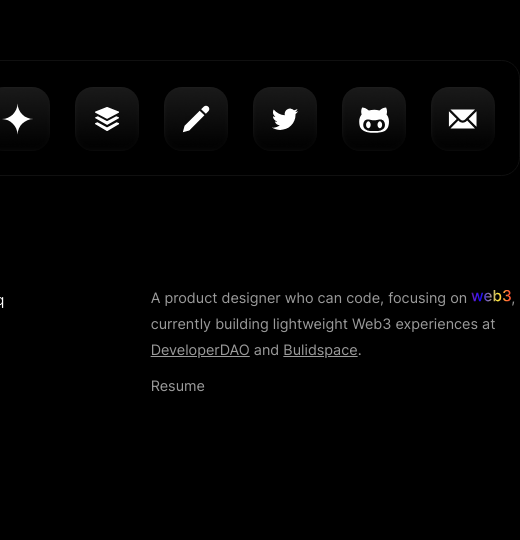
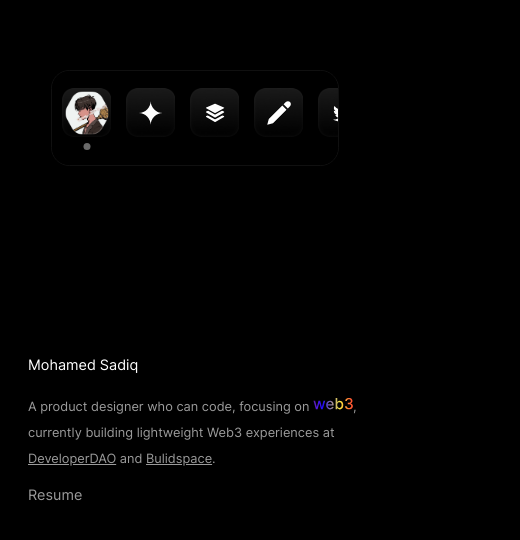
Before and after one commit to mohamedsadiq/Personal-website, a Next.js app: page / in a window 390 px wide. Shown: the part 304-844 px from the top of the page, 520 px wide, since content can reach past the window. Built offline with nearby package versions, Linux system fonts and the light colour scheme; no server answers.

Commit message:
resposive design

```diff
--- a/components/Header/index.js
+++ b/components/Header/index.js
@@ -2,9 +2,56 @@ import Link from 'next/link';
 import { useRouter } from 'next/router';
 import useSound from 'use-sound';
 import { motion } from "framer-motion"
-import { useState } from 'react';
+import { useState, useEffect } from 'react';
+import { useIsSmall } from '../hooks/utils'
+const Header = () => {
+  const isSmall = useIsSmall()
+  const header_hex = isSmall
+	? {
+    initial: {
+      border: "none",
+      width: "8rem",
+      opacity:1,
+      overflow: "hidden"
+    },
+    animate: {
+      width: "18rem",
+      border:"1px solid #101010",
+      opacity:1,
 
-const Header = () => {
+    },
+    hover:{
+     overflow:"visible",
+     transition: {
+      ease: "easeInOut",
+      duration: 0,
+      delay:0
+    }
+    }
+	  }
+	: {
+    initial: {
+      border: "none",
+      width: "6rem",
+      opacity:1,
+      overflow: "hidden"
+    },
+    animate: {
+      width: "41rem",
+      border:"1px solid #101010",
+      opacity:1,
+
+    },
+    hover:{
+     overflow:"visible",
+     transition: {
+      ease: "easeInOut",
+      duration: 0,
+      delay:0
+    }
+    }
+	  };
+
   // Sound hook
   const [play] = useSound("/sound.mp3");
   const [opacityContent, setOpacityContent] = useState("")
@@ -42,15 +89,16 @@ const Header = () => {
       zIndex: 100
     }
   }
-  const header_hex = {
+
+  const header_hexdd = {
     initial: {
       border: "none",
-      width: "118px",
+      width: "8rem",
       opacity:1,
       overflow: "hidden"
     },
     animate: {
-      width: "650px",
+      width: "41rem",
       border:"1px solid #101010",
       opacity:1,
 
--- /dev/null
+++ b/components/hooks/utils.js
@@ -0,0 +1,22 @@
+import { useState, useEffect } from 'react';
+
+export function useMediaQuery(query) {
+    const [matches, setMatches] = useState(false);
+
+    useEffect(() => {
+      const media = window.matchMedia(query);
+      if (media.matches !== matches) {
+        setMatches(media.matches);
+      }
+      const listener = () => {
+        setMatches(media.matches);
+      };
+      media.addListener(listener);
+      return () => media.removeListener(listener);
+    }, [matches, query]);
+
+    return matches;
+  }
+
+export const useIsSmall = () => useMediaQuery('(max-width: 480px)');
+export const useIsMedium = () => useMediaQuery('(max-width: 768px)');
--- a/pages/index.js
+++ b/pages/index.js
@@ -2,7 +2,7 @@ import Head from 'next/head'
 import Content from '../components/Content'
 export default function Home() {
   return (
-     <>
+     <div className="class_body">
       <Head>
         <title>Mohamed Sadiq</title>
         <meta name="description" content="Generated by create next app" />
@@ -11,6 +11,6 @@ export default function Home() {
       <main>
        <Content />
       </main>
-      </>
+      </div>
   )
 }
--- a/styles/globals.css
+++ b/styles/globals.css
@@ -2,6 +2,29 @@
   font-family: "Inter";
   src: url("../fonts/Inter-VariableFont_slnt,wght.ttf") format("truetype");
 }
+header::-webkit-scrollbar {
+  width: 12px;
+  width: 1px;
+  height: 3px;
+  padding: 10px;
+}
+
+header::-webkit-scrollbar-track {
+ background-color: #000;
+  border-radius: 10px;
+  width: 1px;
+
+}
+
+header::-webkit-scrollbar-thumb {
+  border-radius: 10px;
+  width: 1px;
+
+}
+body, #__next,.class_body{
+  height: 100vh;
+}
+
 html {
   scroll-behavior: smooth;
 }
@@ -68,6 +91,7 @@ header{
   transition: all 0.6s 0s ease-in-out;
 }
 .contents{
+
   -webkit-transition: all 0.1s 0s ease-in-out;
   -moz-transition: all 0.1s 0s ease-in-out;
   -o-transition: all 0.1s 0s ease-in-out;
@@ -196,7 +220,7 @@ header{
   line-height: 29px;
   font-family: "Inter";
   position: absolute;
-  width: 650px;
+  width: 41rem;
   top: 83%;
   left: 50%;
   transform: translate(-50%, -50%);
@@ -268,7 +292,7 @@ header{
   line-height: 29px;
     font-family: "Inter";
     position: absolute;
-    width: 650px;
+    /* width: 41rem; */
     top: 73%;
     left: 50%;
     transform: translate(-50%, -50%);
@@ -738,3 +762,55 @@ main .icons svg{
   background-image: url("../img/hex/Hex5.png");
   animation: hex1 2s ease-in-out ;
 }
+
+
+
+@media only screen and (max-width:425px) {
+  header{
+    overflow-x: auto  !important;
+  }
+
+  .content{
+    position: relative;
+    top: 0;
+    left: 0;
+    transform: translate(0);
+    display: block;
+  }
+  .content_animete{
+    display: block;
+
+  }
+  .icons {
+    min-width: 49px;
+    height: 49px;
+    border-radius: 9px;
+}
+.inner_header {
+  gap: 15px;
+}
+.icons svg {
+  width: 25px;
+}
+header{
+  padding:7px 10px;
+  height: 96px;
+  scroll-behavior: smooth;
+}
+.content_animete{
+  width: 100%;
+}.content div:first-child{
+  padding: 0;
+}
+.class_body main{
+  bottom: 113px;
+  position: absolute;
+  width: 100%;
+  padding: 0 12px;
+}
+.content div p{
+
+  font-size: 0.8rem;
+  margin-top: 15px;
+}
+}
```
